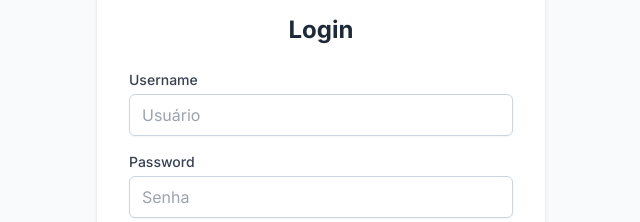
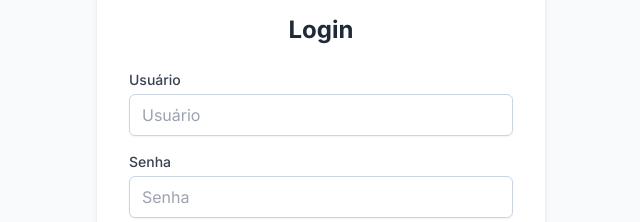
Before and after one commit to sleonardoaugusto/veredict, a Next.js app in the folder frontend/: page /login in a window 1280 px wide. Shown: the part 301-523 px from the top of the page, without its empty margins (319-959 px from the left). Built offline with nearby package versions, Linux system fonts and the light colour scheme; no server answers; a web font is replaced by a local one.

Commit message:
fix language

```diff
--- a/frontend/app/(pages)/login/components/LoginForm.tsx
+++ b/frontend/app/(pages)/login/components/LoginForm.tsx
@@ -35,7 +35,7 @@ export default function LoginForm() {
             <Form className="space-y-4">
               <div>
                 <label className="block text-sm font-medium text-gray-700 mb-1">
-                  Username
+                  Usuário
                 </label>
                 <InputField name="username" placeholder="Usuário" />
                 <ErrorMessage
@@ -47,7 +47,7 @@ export default function LoginForm() {
 
               <div>
                 <label className="block text-sm font-medium text-gray-700 mb-1">
-                  Password
+                  Senha
                 </label>
                 <InputField
                   name="password"
```
